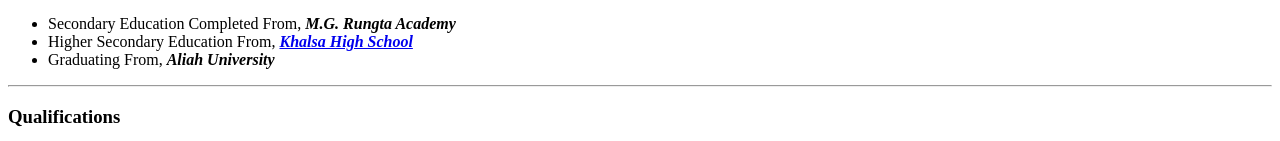
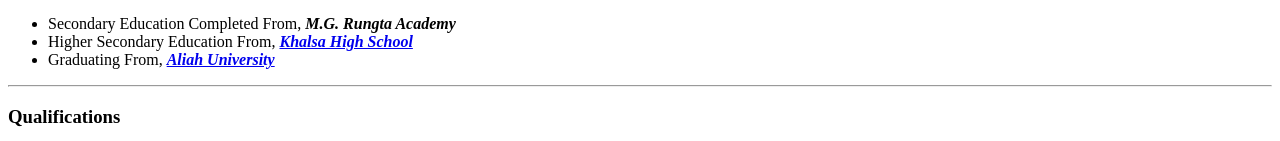
Before and after one commit to AliBhau/cv, a plain HTML site: page index.html in a window 1280 px wide. Shown: the part 310-451 px from the top of the page. Drawn offline with Linux system fonts and the light colour scheme; files whose address does not match are found by name.

Commit message:
some data updated

```diff
--- a/index.html
+++ b/index.html
@@ -36,7 +36,7 @@
         <li>Secondary Education Completed From, <em><strong>M.G. Rungta Academy</strong></em></li>
         <li>Higher Secondary Education From, <em><strong><a href="https://khalsahighschool.com/">Khalsa High
                         School</a></strong></em></li>
-        <li>Graduating From, <em><strong>Aliah University</strong></em></li>
+        <li>Graduating From, <em><strong><a href="https://www.aliah.ac.in/">Aliah University</a></strong></em></li>
     </ul>
     <hr>
     <h3>Qualifications</h3>
```
